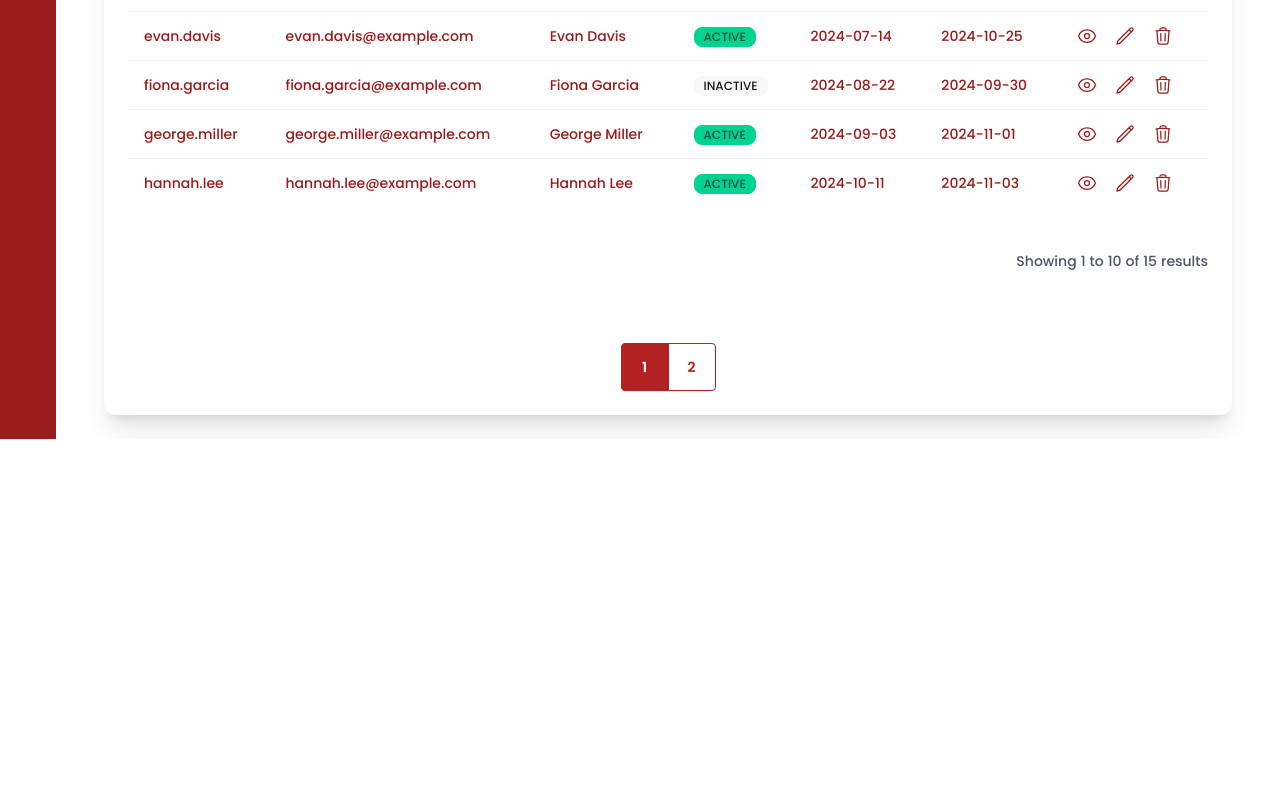
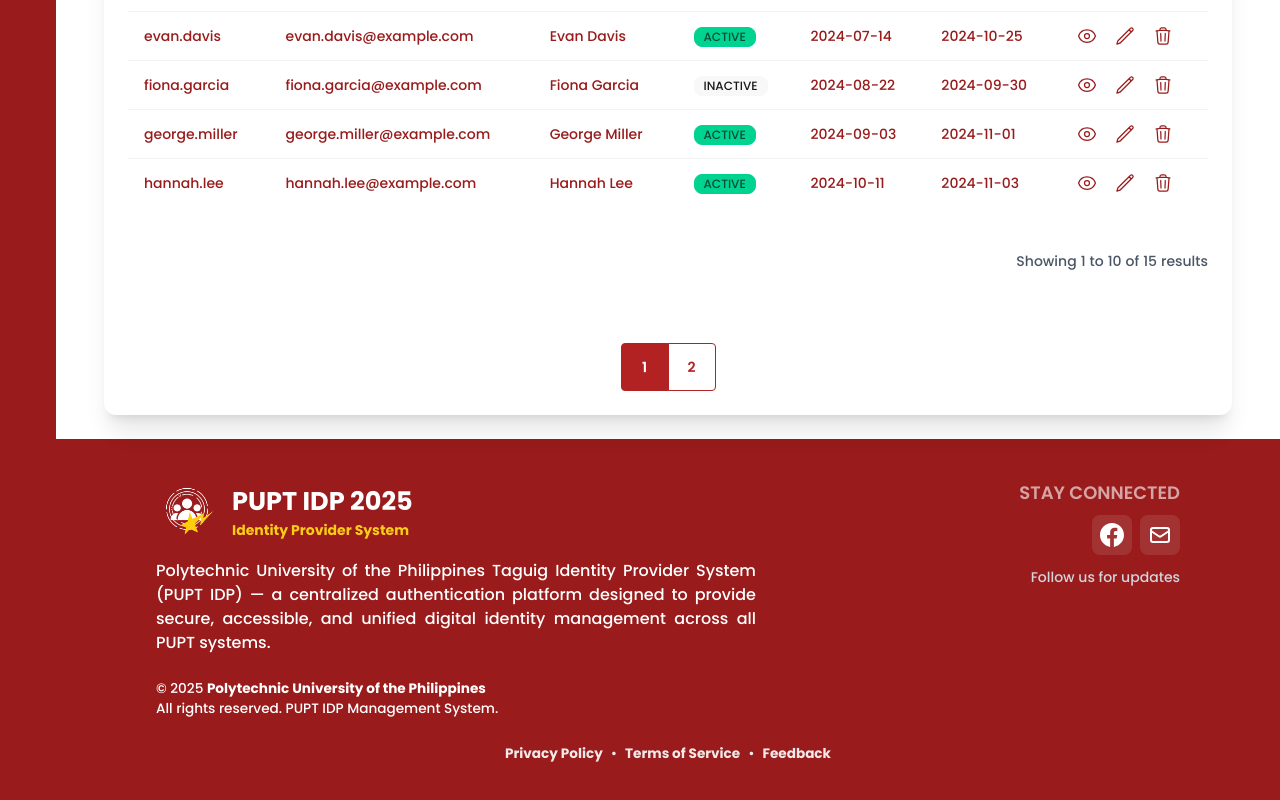
Before and after one commit to efondo-aaronkyle/Identity-Provider-and-One-Portal, a React (Vite) app: page /idp/user-pool in a window 1280 px wide. Shown: the part 656-1456 px from the top of the page. Before the commit the page ends 1095 px from the top, so only its background shows below. Built offline with nearby package versions, Linux system fonts and the light colour scheme.

Commit message:
add idp footer

```diff
--- /dev/null
+++ b/src/features/idp/components/Footer.jsx
@@ -0,0 +1,59 @@
+export default function Footer() {
+  return (
+    <footer className="bg-[#991b1b] text-white p-10 px-25  ">
+      {/* Top Row: Left & Right Sections */}
+      <div className="flex flex-col md:flex-row justify-center md:justify-between items-center md:items-start gap-6 md:gap-10">
+        {/* Left Section: Info about PUPT IDP */}
+        <aside className="flex flex-col items-center md:items-start text-center md:text-left max-w-sm">
+          <div className="flex flex-col md:flex-row items-center md:items-center space-y-3 md:space-y-0 md:space-x-3 mb-4">
+            <div>
+              <img
+                src="/assets/images/PUPIDP-logo.png"
+                alt="PUP IDP Logo"
+                className="h-16 w-16 object-contain"
+              />
+            </div>
+            <div className="flex flex-col text-center md:text-left">
+              <h2 className="text-[1.6em] font-bold">PUPT IDP 2025</h2>
+              <p className="text-sm text-[#facc15] font-bold">Identity Provider System</p>
+            </div>
+          </div>
+          <p className="text-base text-justify mb-6 w-75 sm:w-150">
+            Polytechnic University of the Philippines Taguig Identity Provider System (PUPT IDP) —
+            a centralized authentication platform designed to provide secure, accessible, and unified digital identity management
+            across all PUPT systems.
+          </p>
+          <p className="text-[.85rem] w-100">
+            © 2025 <span className="font-bold">Polytechnic University of the Philippines</span><br />
+            All rights reserved. PUPT IDP Management System.
+          </p>
+        </aside>
+
+        <nav className="flex flex-col items-center md:items-end text-center md:text-right">
+          <h6 className="footer-title text-lg mb-2 font-semibold">Stay Connected</h6>
+          <div className="grid grid-flow-col gap-2 mb-2">
+            <a href="https://www.facebook.com/PUPTaguig" target="_blank" rel="noopener noreferrer" className="group bg-white/10 hover:bg-white/20 rounded-lg p-2 text-center transition-all duration-300 hover:scale-105">
+              <svg class="w-6 h-6 mx-auto text-white group-hover:text-yellow-400 transition-colors" fill="currentColor" viewBox="0 0 24 24">
+                <path d="M24 12.073c0-6.627-5.373-12-12-12s-12 5.373-12 12c0 5.99 4.388 10.954 10.125 11.854v-8.385H7.078v-3.47h3.047V9.43c0-3.007 1.792-4.669 4.533-4.669 1.312 0 2.686.235 2.686.235v2.953H15.83c-1.491 0-1.956.925-1.956 1.874v2.25h3.328l-.532 3.47h-2.796v8.385C19.612 23.027 24 18.062 24 12.073z"/>
+              </svg>
+            </a>
+            <a href="https://www.youtube.com/@PUPTaguigOfficial" target="_blank" rel="noopener noreferrer" className="group bg-white/10 hover:bg-white/20 rounded-lg p-2 text-center transition-all duration-300 hover:scale-105">
+              <svg class="w-6 h-6 mx-auto text-white group-hover:text-yellow-300 transition-colors" fill="none" stroke="currentColor" viewBox="0 0 24 24">
+                <path stroke-linecap="round" stroke-linejoin="round" stroke-width="2" d="M3 8l7.89 5.26a2 2 0 002.22 0L21 8M5 19h14a2 2 0 002-2V7a2 2 0 00-2-2H5a2 2 0 00-2 2v10a2 2 0 002 2z"/>
+              </svg>
+            </a>
+          </div>
+          <p className="text-gray-300 text-sm mt-1">Follow us for updates</p>
+        </nav>
+      </div>
+
+      <div className="mt-6 flex justify-center gap-2 text-[.46rem] sm:text-[.85rem] opacity-90 text-center">
+        <a href="#" className="hover:text-yellow-400 font-bold">Privacy Policy</a>
+        <span>•</span>
+        <a href="#" className="hover:text-yellow-400 font-bold">Terms of Service</a>
+        <span>•</span>
+        <a href="#" className="hover:text-yellow-400 font-bold">Feedback</a>
+      </div>
+    </footer>
+  );
+}
--- a/src/features/idp/layouts/IdpLayout.jsx
+++ b/src/features/idp/layouts/IdpLayout.jsx
@@ -1,6 +1,7 @@
 import { useState } from "react";
 import Navbar from "../components/Navbar";
 import Sidebar from "../components/Sidebar";
+import Footer from "../components/Footer";
 
 export default function IdpLayout({ children }) {
   const [sidebarOpen, setSidebarOpen] = useState(false);
@@ -21,6 +22,7 @@ export default function IdpLayout({ children }) {
       <div className="flex-1 flex flex-col ml-14 lg:ml-0 transition-all duration-300">
         <Navbar sidebarOpen={sidebarOpen} toggleSidebar={() => setSidebarOpen(prev => !prev)} />
         <main className="p-6">{children}</main>
+        <Footer sidebarOpen={sidebarOpen} toggleSidebar={() => setSidebarOpen(prev => !prev)} />
       </div>
     </div>
   );
```
